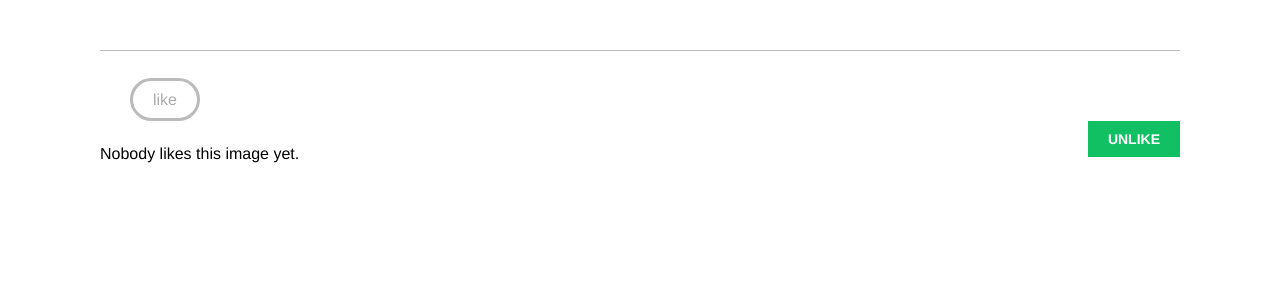
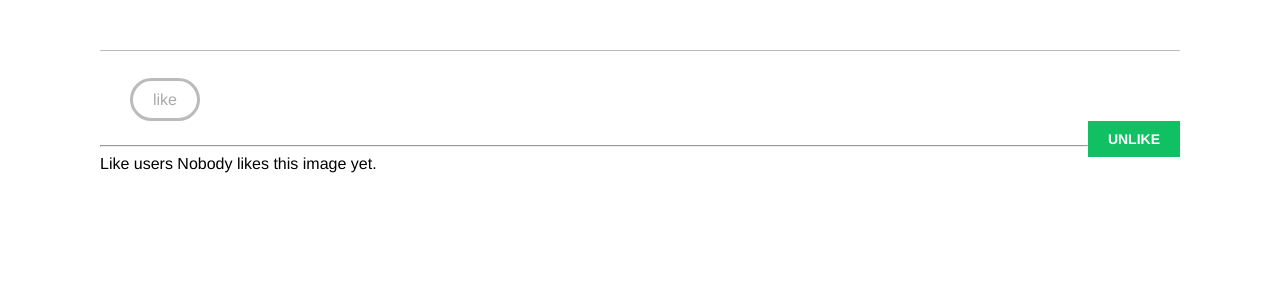
Before and after one commit to Lee816/django_catalog, a Django app: template images/templates/images/image/detail.html in a window 1280 px wide. Shown: the part 47-347 px from the top of the page. Run offline with Django 4.2, Linux system fonts and the light colour scheme; the template is opened without the code that fills it, so the values that code supplies are empty; parts of the project's set-up code (start-up, migrations or seed data) failed here and were passed over; some libraries are stand-ins or nearby versions; some web fonts are replaced.

Commit message:
images detail.html 수정

```diff
--- a/images/templates/images/image/detail.html
+++ b/images/templates/images/image/detail.html
@@ -24,13 +24,13 @@
             {{ image.description|linebreaks }}
         </div>
         <div class="image-likes">
+            <hr>
+            Like users
             {% for user in users_like %}
-                <div>
                     {% if user.profile.photo %}
                         <img src="{{ user.profile.photo.url }}">
                     {% endif %}
                     <p>{{ user.first_name }}</p>
-                </div>
             {% empty %}
                 Nobody likes this image yet.
             {% endfor %}
```
